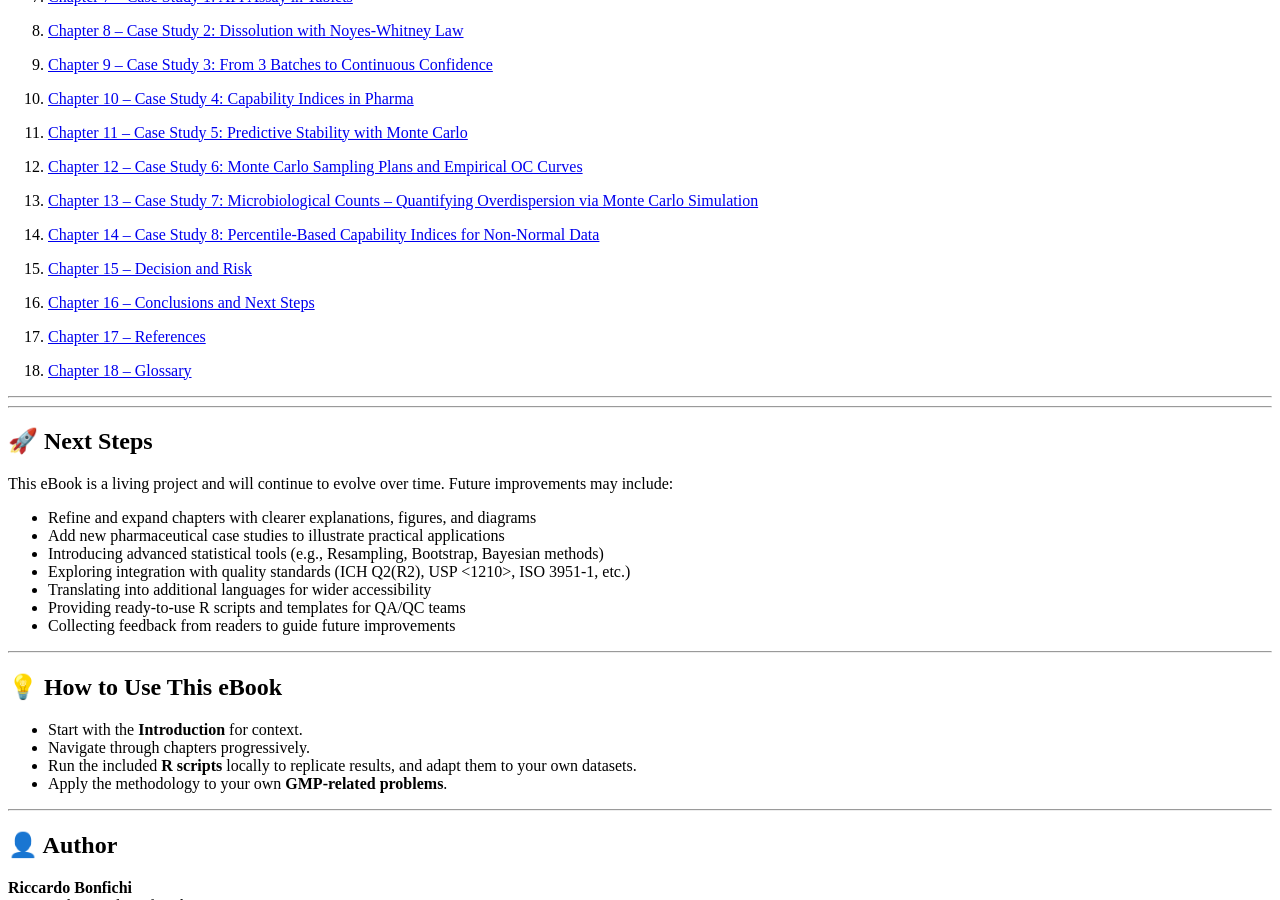
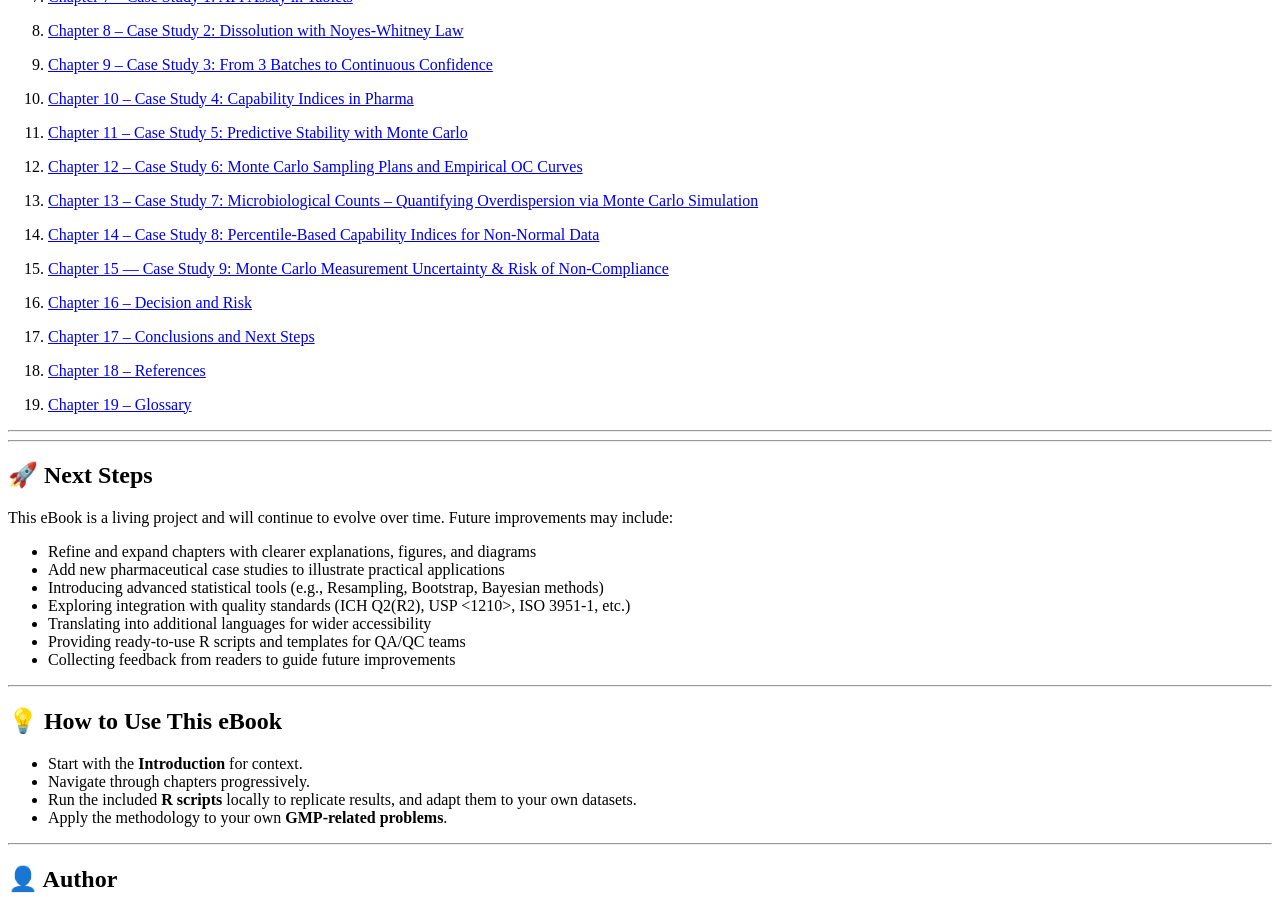
Before and after one commit to rbonfichi/monte-carlo-gmp-pharma, a Jekyll site: the page built from docs/index.md, in a window 1280 px wide and 900 px high, scrolled down 676 px. Built offline with Jekyll 4.4.1, drawn with Linux system fonts in a browser that asks for light colours; our own code applies the rules of GitHub Pages for plain Markdown files.

Commit message:
Update chapter titles and references in index.md

```diff
--- a/docs/index.md
+++ b/docs/index.md
@@ -48,13 +48,15 @@ The goal is to provide **practical statistical tools** that can be applied immed
 
 14. [Chapter 14 – Case Study 8: Percentile-Based Capability Indices for Non-Normal Data](chapters/chapter14_case-study8.md)
 
-15. [Chapter 15 – Decision and Risk](chapters/chapter15_decision-risk.md)
+15. [Chapter 15 — Case Study 9: Monte Carlo Measurement Uncertainty & Risk of Non-Compliance](chapters/chapter15_case-study9.md)
 
-16. [Chapter 16 – Conclusions and Next Steps](chapters/chapter16_conclusions-nextsteps.md)
+16. [Chapter 16 – Decision and Risk](chapters/chapter15_decision-risk.md)
 
-17. [Chapter 17 – References](chapters/chapter17_references.md)
+17. [Chapter 17 – Conclusions and Next Steps](chapters/chapter16_conclusions-nextsteps.md)
 
-18. [Chapter 18 – Glossary](chapters/chapter18_glossary.md)
+18. [Chapter 18 – References](chapters/chapter17_references.md)
+
+19. [Chapter 19 – Glossary](chapters/chapter18_glossary.md)
 
 ---
 
```
